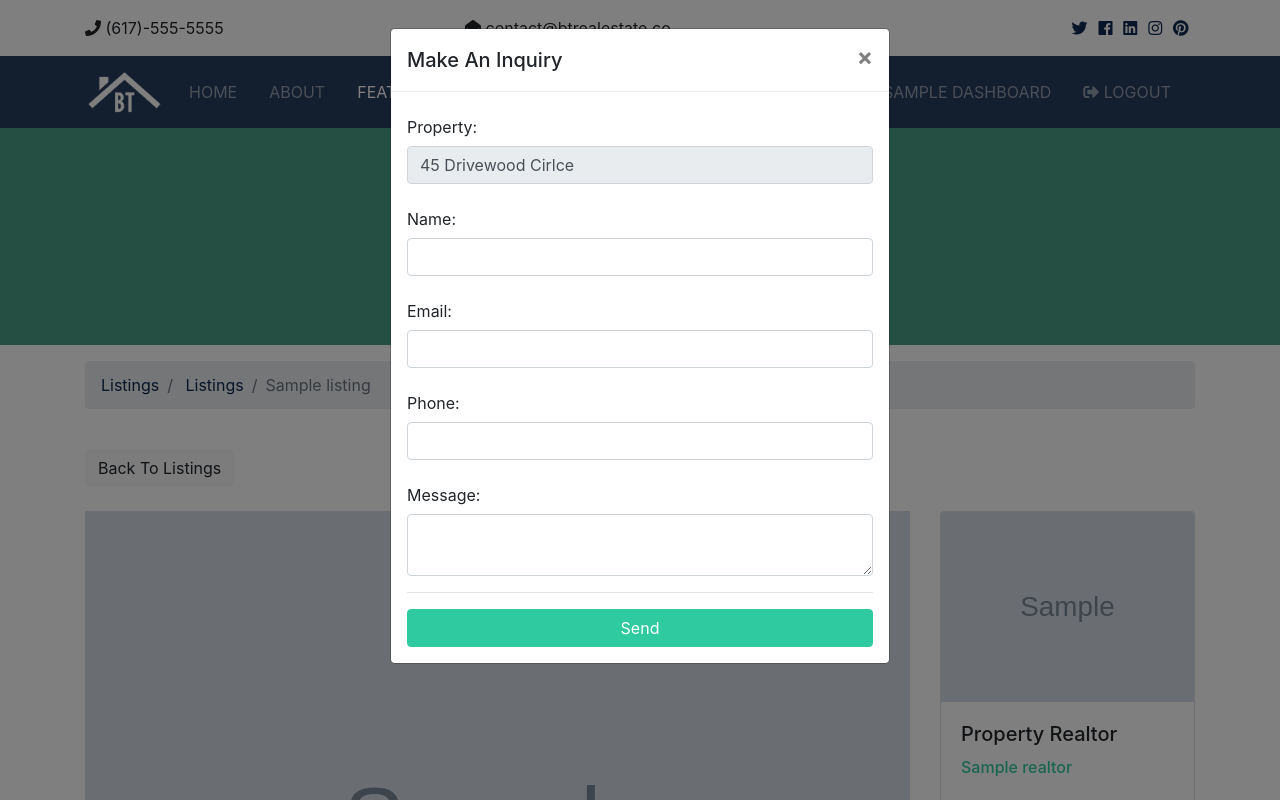
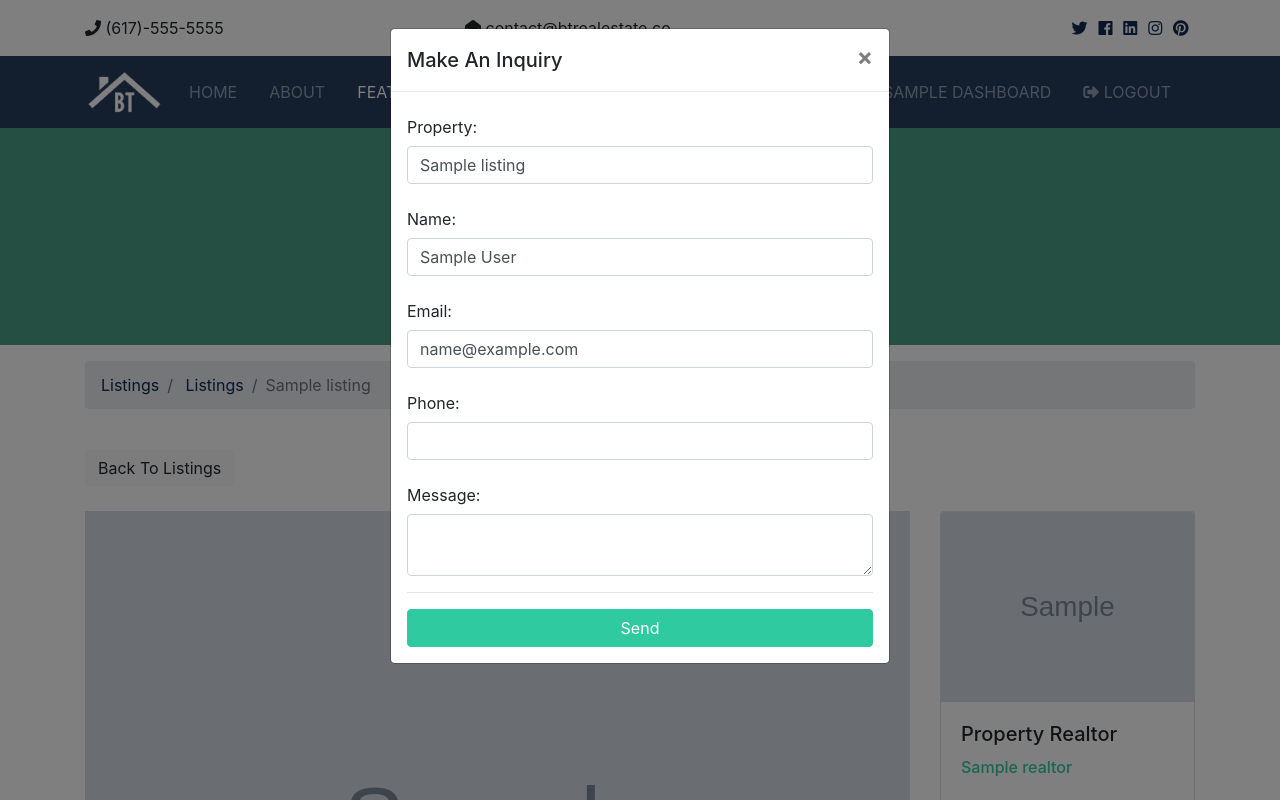
Before and after one commit to TomTheToad/btre, a Django app: page /listings/1 in a window 1280 px wide, after a click on "Make An Inquiry". Run offline with Django 3.2, Linux system fonts and the light colour scheme; a user stored in the database is signed in; tables that the repository leaves empty hold one stand-in row (values such as "Sample post"); grey boxes marked "Sample" are stand-in pictures; some libraries are stand-ins or nearby versions.

Commit message:
Added faux email configuration to settings. Adding email send logic to contacts app views file.

```diff
--- a/btre/urls.py
+++ b/btre/urls.py
@@ -29,6 +29,9 @@ urlpatterns = [
     # realtors
     path('realtors/', include('realtors.urls')),
 
+    # contacts
+    path('contacts/', include('contacts.urls')),
+
     # accounts
     path('accounts/', include('accounts.urls'))
 ] + static(settings.MEDIA_URL, document_root=settings.MEDIA_ROOT)
--- a/contacts/urls.py
+++ b/contacts/urls.py
@@ -0,0 +1,6 @@
+from django.urls import path
+from . import views
+
+urlpatterns = [
+    path('contact', views.contact, name='contact')
+]
--- a/templates/base.html
+++ b/templates/base.html
@@ -19,6 +19,8 @@
     {% include 'partials/_topbar.html' %}
     <!-- Nav Bar -->
     {% include 'partials/_navbar.html' %}
+    <!-- Alerts -->
+    {% include 'partials/_alerts.html' %}
     <!-- Main Content -->
     {% block content %} {% endblock %}
     <!-- Footer -->
--- a/templates/listings/listing.html
+++ b/templates/listings/listing.html
@@ -168,18 +168,26 @@
           </button>
         </div>
         <div class="modal-body">
-          <form>
+          <form action="{% url 'contact' %}" method="POST">
+            {% csrf_token %}
+            {% if user.is_authenticated %}
+              <input type="hidden" name="user_id" value="{{ user.id }}">
+            {% else %}
+              <input type="hidden" name="user_id" value="0">
+            {% endif %}
+            <input type="hidden" name="realtor_email" value="{{ listing.realtor.email }}">
+            <input type="hidden" name="listing_id" value="{{ listing.id }}">
             <div class="form-group">
               <label for="property_name" class="col-form-label">Property:</label>
-              <input type="text" name="listing" class="form-control" value="45 Drivewood Cirlce" disabled>
+              <input type="text" name="listing" class="form-control" value="{{ listing.title }}">
             </div>
             <div class="form-group">
               <label for="name" class="col-form-label">Name:</label>
-              <input type="text" name="name" class="form-control" required>
+              <input type="text" name="name" class="form-control" {% if user.is_authenticated %} value="{{ user.first_name }} {{ user.last_name }}" {% endif %} required>
             </div>
             <div class="form-group">
               <label for="email" class="col-form-label">Email:</label>
-              <input type="email" name="email" class="form-control" required>
+              <input type="email" name="email" class="form-control" {% if user.is_authenticated %} value="{{ user.email }}" {% endif %} required>
             </div>
             <div class="form-group">
               <label for="phone" class="col-form-label">Phone:</label>
--- a/templates/pages/index.html
+++ b/templates/pages/index.html
@@ -63,9 +63,6 @@
         </div>
       </div>
     </section>
-
-    <!-- Alerts -->
-    {% include 'partials/_alerts.html' %}
 
     <!-- Listings -->
     <section id="listings" class="py-5">
```
Also changed, not shown: accounts/views.py (+8 -1 lines), btre/settings.py (+10 -0 lines), contacts/views.py (+39 -2 lines).
